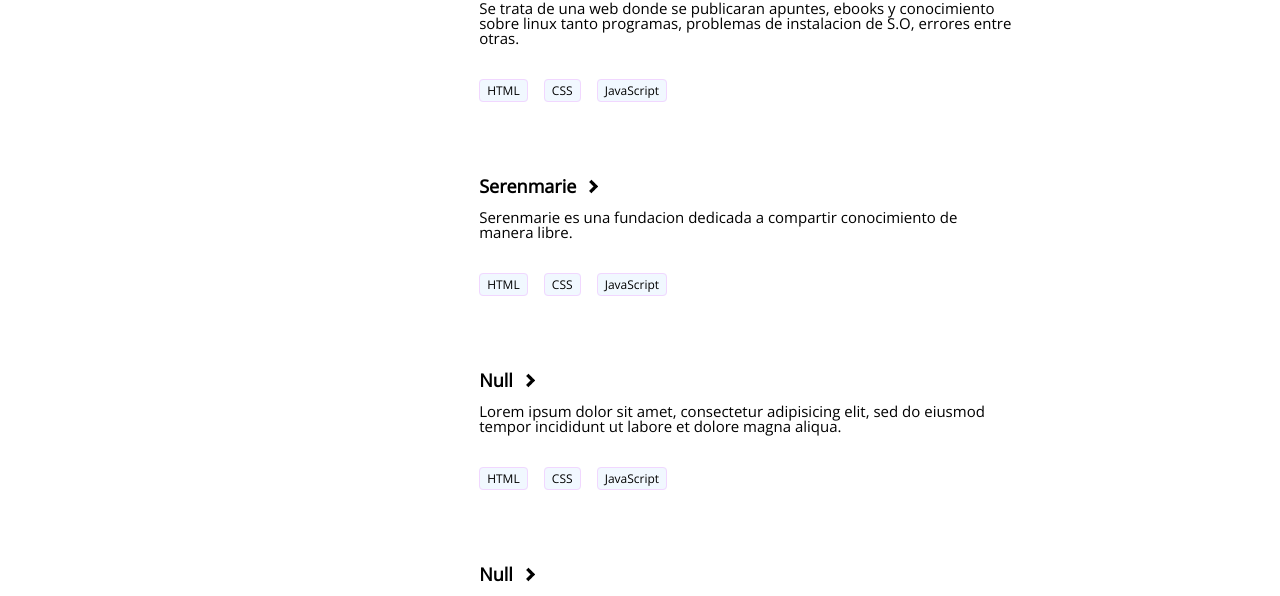
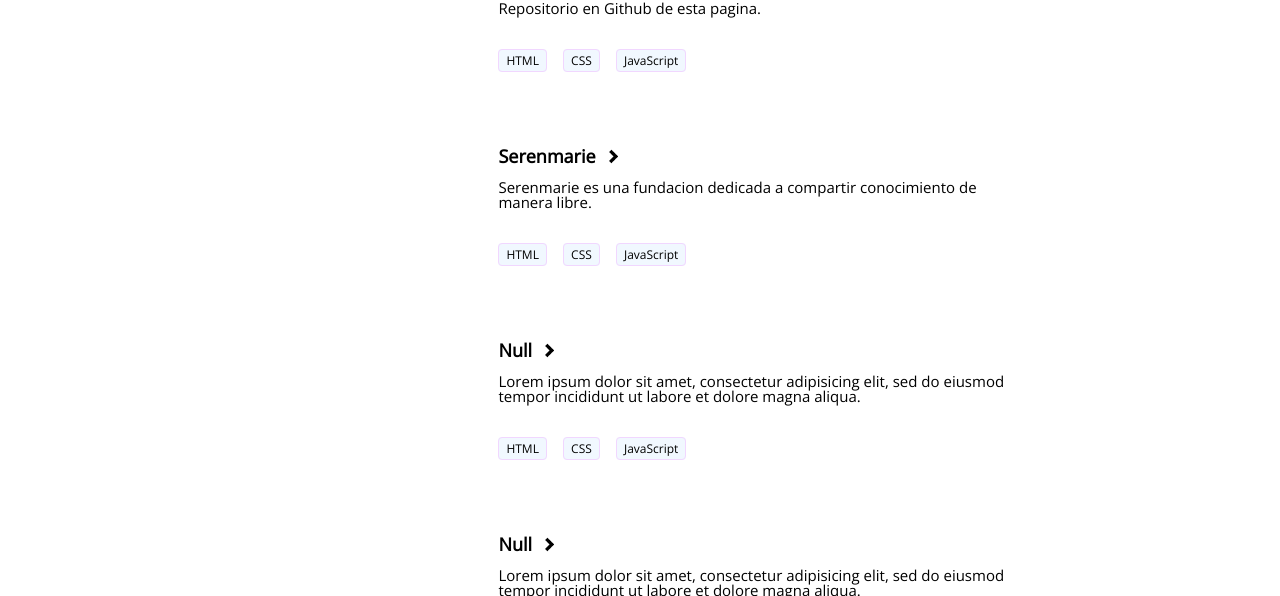
Before and after one commit to SCZD/sczd.github.io, a plain HTML site: page index.html in a window 1280 px wide. Shown: the part 504-1100 px from the top of the page. Drawn offline with nearby package versions, Linux system fonts and the light colour scheme.

Commit message:
Update index.html

```diff
--- a/index.html
+++ b/index.html
@@ -33,7 +33,7 @@ Ya que yo creo en una distribución de conocimientos libre sin limitación ya qu
 			<div class="proj-b">
 				<div class="proj-b-0-a">
 					<a href="https://github.com/SCZD/sczd.github.io">SCZD's portfolio</a>
-					<p>Se trata de una web donde se publicaran apuntes, ebooks y conocimiento sobre linux tanto programas, problemas de instalacion de S.O, errores entre otras.</p>
+					<p>Repositorio en Github de esta pagina.</p>
 					<span>HTML</span>
 					<span>CSS</span>
 					<span>JavaScript</span>
```
